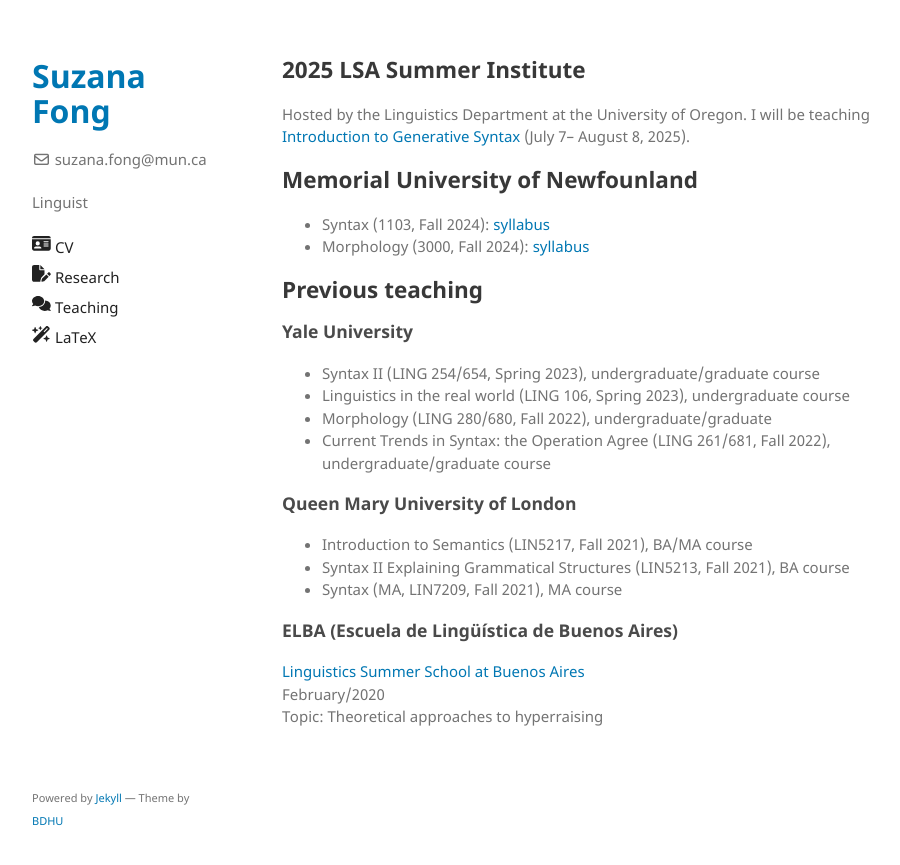
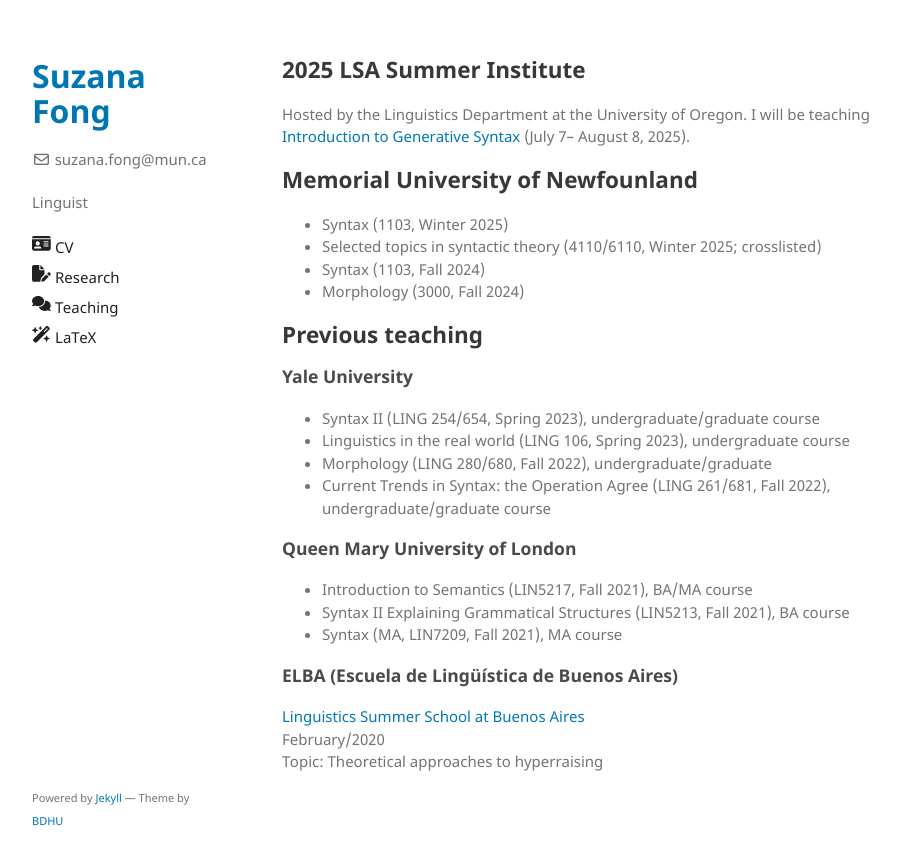
Before and after one commit to sznfng/sznfng.github.io, a Jekyll site: the page built from teaching.md, in a window 1280 px wide. Shown: the top 865 px of the page, without its empty margins (178-1078 px from the left). Built offline with Jekyll 4.4.1, drawn with Linux system fonts in a browser that asks for light colours.

Commit message:
Update teaching.md

```diff
--- a/teaching.md
+++ b/teaching.md
@@ -7,8 +7,10 @@ title: Teaching
 Hosted by the Linguistics Department at the University of Oregon. I will be teaching [Introduction to Generative Syntax](https://center.uoregon.edu/LSA/2025/program/search/detail_session.php?id=13901702) (July 7-- August 8, 2025).
 
 ## Memorial University of Newfounland
-+ Syntax (1103, Fall 2024): [syllabus](files/Introduction_to_Syntax_1103_Fall_2024_syllabus.pdf)
-+ Morphology (3000, Fall 2024): [syllabus](files/Morphology_3000_Fall_2024_syllabus.pdf)
++ Syntax (1103, Winter 2025)
++ Selected topics in syntactic theory (4110/6110, Winter 2025; crosslisted)
++ Syntax (1103, Fall 2024)
++ Morphology (3000, Fall 2024)
 
 ## Previous teaching
 
```
